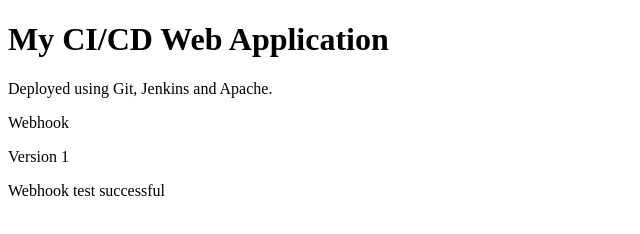
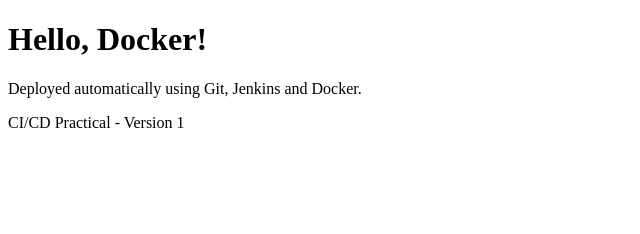
Before and after one commit to PradipDhokare/jenkins-demo, a plain HTML site: page index.html in a window 1280 px wide. Shown: the whole page, without its empty margins (0-640 px from the left). Drawn offline with Linux system fonts and the light colour scheme.

Commit message:
Prepare Nginx Docker deployment

```diff
--- a/index.html
+++ b/index.html
@@ -3,14 +3,12 @@
 <html lang="en">
 <head>
     <meta charset="UTF-8">
-    <title>Jenkins CI/CD Practical</title>
+    <meta name="viewport" content="width=device-width, initial-scale=1.0">
+    <title>Jenkins Docker CI/CD</title>
 </head>
 <body>
-    <h1>My CI/CD Web Application</h1>
-    <p>Deployed using Git, Jenkins and Apache.</p>
-    <p>Webhook</p>
-
-    <p>Version 1</p>
+    <h1>Hello, Docker!</h1>
+    <p>Deployed automatically using Git, Jenkins and Docker.</p>
+    <p>CI/CD Practical - Version 1</p>
 </body>
 </html>
-Webhook test successful
```
Also changed, not shown: 1 other file.
